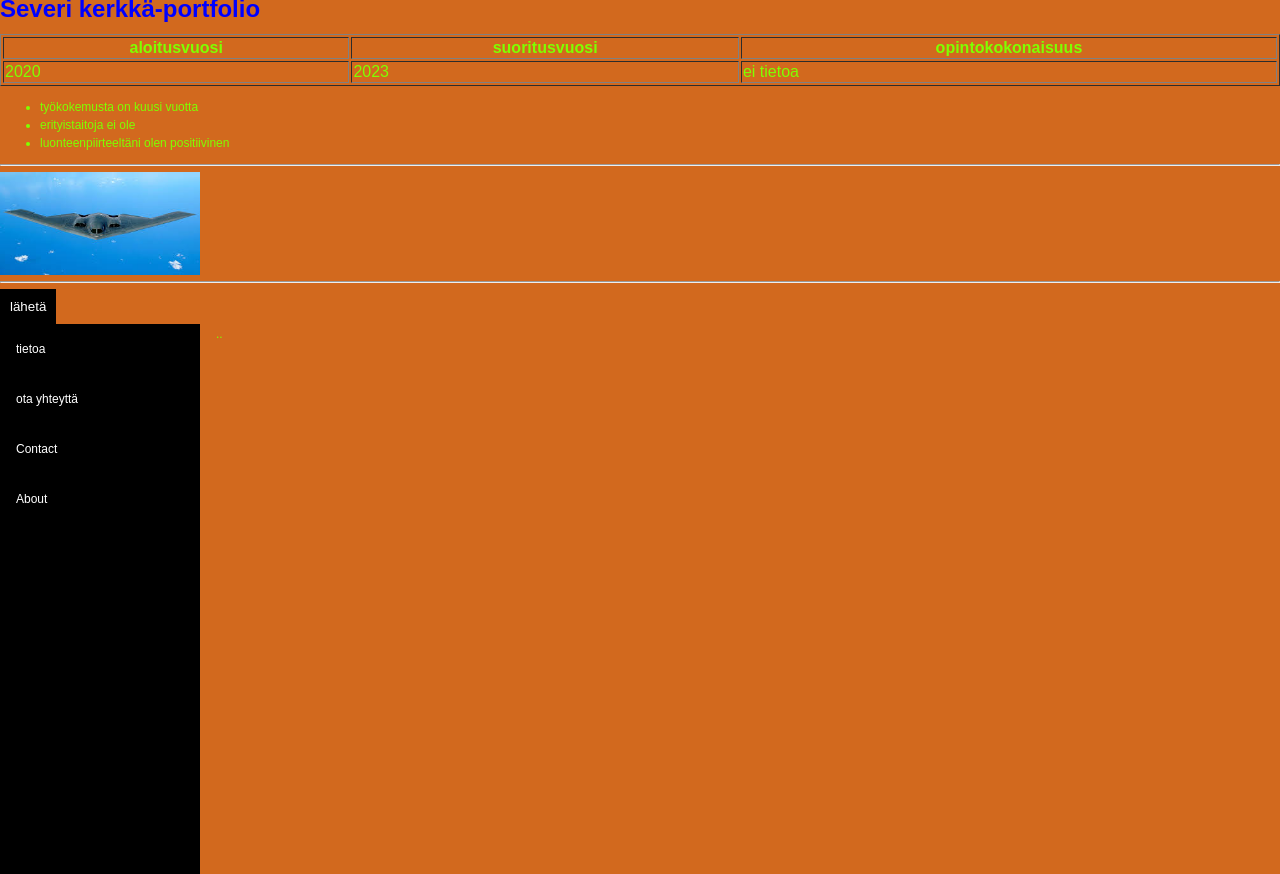
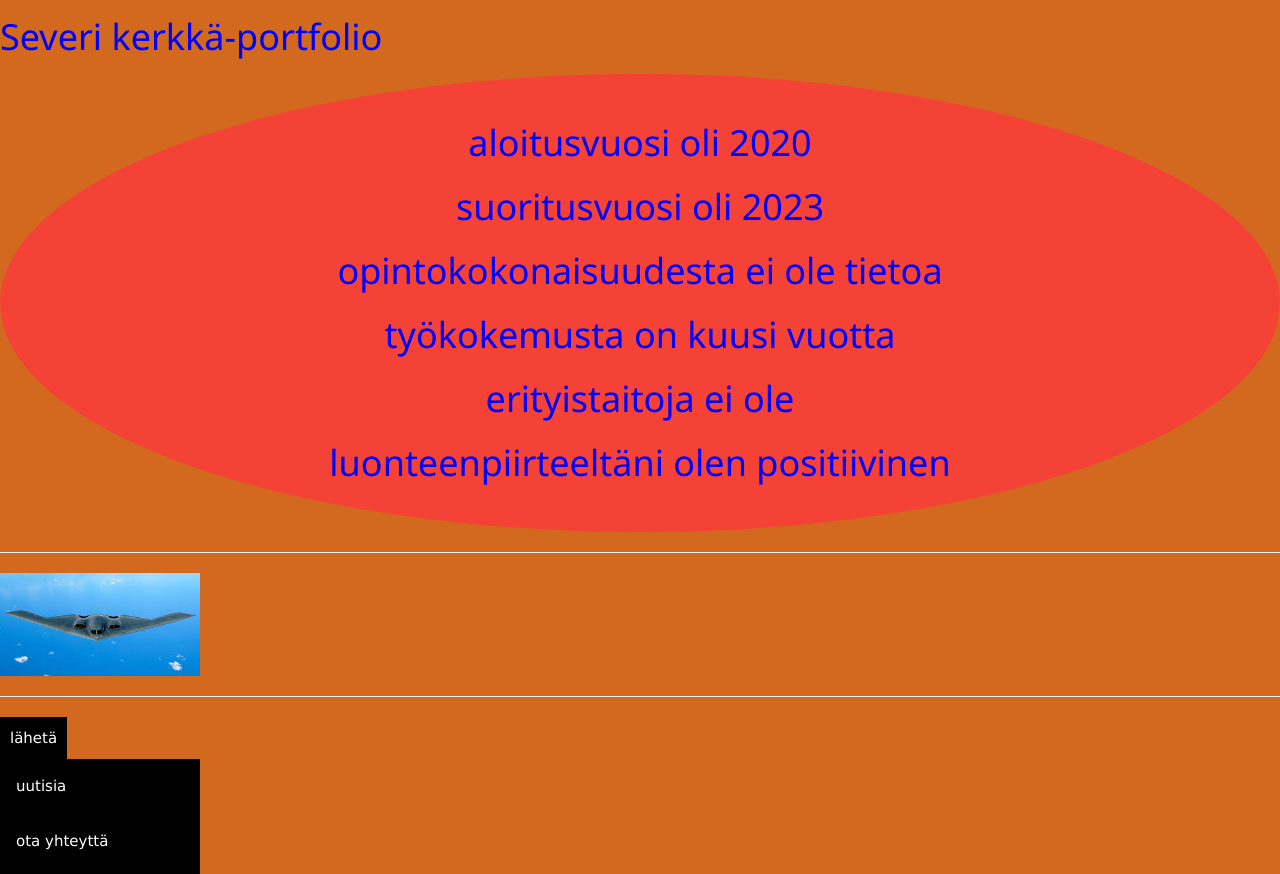
Before and after one commit to Severikerkka/ohjelmistoharjoitksia, a plain HTML site: page portfolio.html in a window 1280 px wide. Before the commit the page ends 800 px from the top, so only its background shows below. Drawn offline with nearby package versions, Linux system fonts and the light colour scheme.

Commit message:
20201109

```diff
--- a/portfolio.html
+++ b/portfolio.html
@@ -5,24 +5,22 @@
     <body>
     <title>Severin Portfolio</title>
       <h1>Severi kerkkä-portfolio</h1>
-     <table border="1px"
-  <table style="width:100%">
-      <th>aloitusvuosi</th>
-      <th>suoritusvuosi</th>
-      <th>opintokokonaisuus</th>
-    </tr>
-    <tr>
-      <td>2020</td>
-      <td>2023</td>
-      <td>ei tietoa</td>
-  </tr>
-</table>
-  <ul>
-    <li>työkokemusta on kuusi vuotta</li>
-    <li>erityistaitoja ei ole</li>
-    <li>luonteenpiirteeltäni olen positiivinen</li>
-  </ul>
 
+<meta name="viewport" content="width=device-width, initial-scale=1">
+<link rel="stylesheet" href="https://www.w3schools.com/w3css/4/w3.css">
+<body>
+
+<div class="w3-padding-32 w3-red w3-circle w3-center">
+  <h1>aloitusvuosi oli 2020</h1>
+    <h1>suoritusvuosi oli 2023</h1>
+      <h1>opintokokonaisuudesta ei ole tietoa</h1>
+        <h1>työkokemusta on kuusi vuotta</h1>
+          <h1>erityistaitoja ei ole</h1>
+            <h1>luonteenpiirteeltäni olen positiivinen</h1>
+</div>
+
+</body>
+</html>
    <hr></hr>
   <img src="b2spirit.jpg" alt="spirit bomberin kuva kuva"
    width="200"/>
@@ -36,15 +34,20 @@
 
 </div>
 <div class="sidebar">
-  <a class="active" href="blank">tietoa</a>
+  <a class="active" href="blank">uutisia</a>
   <a href="lomake.html">ota yhteyttä</a>
-  <a href="#contact">Contact</a>
-  <a href="#about">About</a>
+    <a href="yhteystiedot.html">yhteystiedot</a>
+        <a href="sos.html">some</a>
+
+  <img src="nimeton.png" alt="logon kuva"
+   width="200"/>
+
+
 </div>
 
 <!-- Page content -->
 <div class="content">
-  ..
+
 </div>
 </form>
 </body>
```
Also changed, not shown: index.html (+2 -0 lines), javaharj.html (added, +12 -0 lines), lomake.html (+9 -1 lines), sos.html (added, +1 -0 lines), yhteystiedot.html (added, +3 -0 lines), OIP (3).jpg (added), nimeton.png (added), style.css (line endings or trailing spaces).
